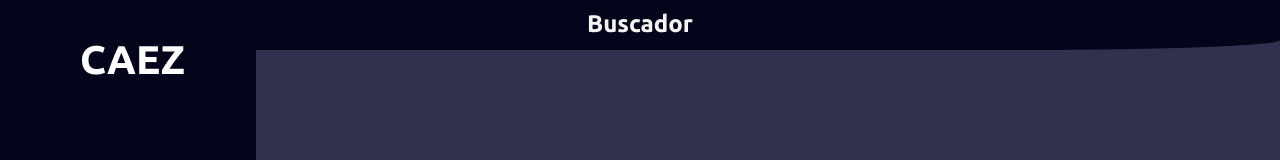
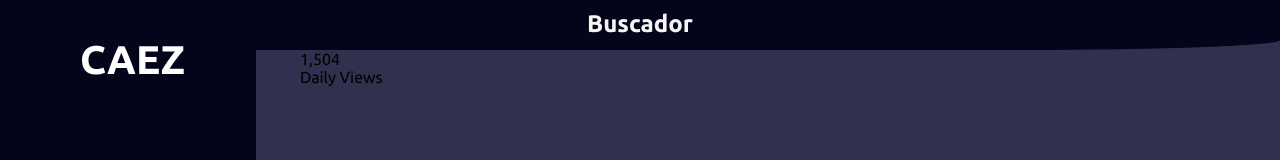
Before and after one commit to JeffreyMardoqueo-17/Gestor-Pagos-CAEZ, a React (Create React App) app in the folder REACT-PRYECT/caezpagosalumnos/: page / in a window 1280 px wide. Shown: the top 160 px of the page. Built offline with nearby package versions, Linux system fonts and the light colour scheme.

Commit message:
seccion de la caja del dasboard

```diff
--- a/REACT-PRYECT/caezpagosalumnos/src/App.css
+++ b/REACT-PRYECT/caezpagosalumnos/src/App.css
@@ -22,7 +22,33 @@ body {
     min-height: 100vh;
     overflow-x: hidden;
     background-color: var(--bg-base);
+
 }
+ /* Estilo para la barra de desplazamiento */
+ ::-webkit-scrollbar {
+   width: 2px;
+   /* Ancho de la barra de desplazamiento */
+ }
+
+ /* Estilo para el riel de la barra de desplazamiento */
+ ::-webkit-scrollbar-track {
+   background: var(--bg-base);
+   /* Color de fondo del riel */
+ }
+
+ /* Estilo para el pulgar de la barra de desplazamiento (la parte que se arrastra) */
+ ::-webkit-scrollbar-thumb {
+   background: var(--blue);
+   /* Color del pulgar de la barra de desplazamiento */
+ }
+
+ /* Estilo para el pulgar de la barra de desplazamiento al pasar el mouse sobre él */
+ ::-webkit-scrollbar-thumb:hover {
+   background: var(--blue);
+   cursor: pointer;
+ }
+
+
 
 .contenedor {
     position: relative;
@@ -51,13 +77,15 @@ body {
 .institucion {
     font-size: 40px;
 }
-.top{
+
+.top {
     height: 80px;
     /* background-color: rebeccapurple; */
     margin-top: 20px;
     text-align: center;
     align-content: center;
 }
+
 .navigation.active {
     width: 80px;
 }
@@ -163,21 +191,49 @@ body {
     text-align: center;
     padding: 10px;
     border-bottom-left-radius: 20%;
-    border-bottom-right-radius:20%;
-    /* border-bottom: 2px solid var(--border); */ /*ESTA LA APLICO CUANDO SE HAGA PARA DISPOSITOVO*/
+    border-bottom-right-radius: 20%;
+    /* border-bottom: 2px solid var(--border); */
+    /*ESTA LA APLICO CUANDO SE HAGA PARA DISPOSITOVO*/
 }
 
+/* ===================== Contenido ===================== */
+/* Establece un área llamada 'contenido' en la cuadrícula. */
+.Contenido {
+    grid-area: contenido;
+    /* Posiciona el elemento de manera absoluta dentro de su contenedor. */
+    position: absolute;
+    /* Establece el ancho del elemento restando 300px al 100% del ancho del contenedor. */
+    width: calc(100% - 300px);
+    /* Desplaza el elemento hacia la derecha 300px desde el borde izquierdo del contenedor. */
+    left: 300px;
+    /* Establece una altura mínima del 100% del alto del viewport. */
+    min-height: 100vh;
+    /* Establece un fondo con el valor de una variable CSS llamada '--bg-base'. */
+    background: var(--bg-base);
+    /* Agrega una transición de 0.5 segundos para cambios en las propiedades del elemento. */
+    transition: 0.5s;
+}
+/* Estilo para la clase 'active' de '.Contenido' que se aplica en ciertas condiciones. */
+.Contenido.active {
+
+    /* Cuando la clase 'active' está presente, cambia el ancho del elemento. */
+    width: calc(100% - 80px);
+    /* Cuando la clase 'active' está presente, desplaza el elemento a 80px desde el borde izquierdo. */
+    left:80px;
+}
     /*======SECCION PARA HACERLO ADAPTABLE===*/
 
     /* ====================== Responsive Design ========================== */
     @media (max-width: 800px) {
-    .head{
+        .head {
             border-bottom: 3px solid var(--border);
             text-align: left;
         }
-    .head h2{
+
+        .head h2 {
             margin: 2px 0 5px 25px;
         }
+
         .navigation {
             left: -300px;
         }
--- a/REACT-PRYECT/caezpagosalumnos/src/App.js
+++ b/REACT-PRYECT/caezpagosalumnos/src/App.js
@@ -1,5 +1,6 @@
 import logo from './logo.svg';
 import './App.css';
+import Home from './pages/home';
 
 function App() {
   //arreglo con todos los linkks
@@ -109,7 +110,9 @@ function App() {
       <div className='head'>
         <h2>Buscador</h2>
       </div>
-      <div className='Contenido'></div>
+      <div className='Contenido'>
+        <Home></Home>
+      </div>
     </div>
     //PARTE DONDE ESTARA TODAS LAS PAGINAS DE ADENTRO
   );
--- /dev/null
+++ b/REACT-PRYECT/caezpagosalumnos/src/pages/Home.module.css
@@ -0,0 +1,47 @@
+.Home .CardBox {
+    position: relative;
+    width: 100%;
+    padding: 20px;
+    display: grid;
+    grid-template-columns: repeat(4, 1fr);
+    grid-gap: 30px;
+}
+
+.Home .CardBox .card {
+    position: relative;
+    background: var(--white);
+    padding: 30px;
+    border-radius: 20px;
+    display: flex;
+    justify-content: space-between;
+    cursor: pointer;
+    box-shadow: 0 7px 25px rgba(0, 0, 0, 0.08);
+}
+
+.Home .CardBox .card .numbers {
+    position: relative;
+    font-weight: 500;
+    font-size: 2.5rem;
+    color: var(--blue);
+}
+
+.Home .CardBox .card .cardName {
+    color: var(--black2);
+    font-size: 1.1rem;
+    margin-top: 5px;
+}
+
+.Home.CardBox .card .iconBx {
+    font-size: 3.5rem;
+    color: var(--black2);
+}
+
+.Home.CardBox .card:hover {
+    background: var(--blue);
+}
+
+.Home.CardBox .card:hover .numbers,
+.Home.CardBox .card:hover .cardName,
+.Home.CardBox .card:hover .iconBx {
+    color: var(--white);
+}
--- /dev/null
+++ b/REACT-PRYECT/caezpagosalumnos/src/pages/home.jsx
@@ -0,0 +1,21 @@
+import React from 'react'
+import style from './Home.module.css'
+
+export default function home() {
+    return (
+        <div className={style.Home}>
+            <div className={style.CardsBox}>
+                <div className={style.card}>
+                    <div>
+                        <div className={style.numbers}>1,504</div>
+                        <div class={style.cardName}>Daily Views</div>
+                    </div>
+
+                    <div className={style.iconBx}>
+                        <ion-icon name="eye-outline"></ion-icon>
+                    </div>
+                </div>
+            </div>
+        </div>
+    )
+}
```
Also changed, not shown: REACT-PRYECT/caezpagosalumnos/src/components/cards.jsx (added), REACT-PRYECT/caezpagosalumnos/src/components/cards.module.css (added). Lines whose indentation alone changed are shown as unchanged.
